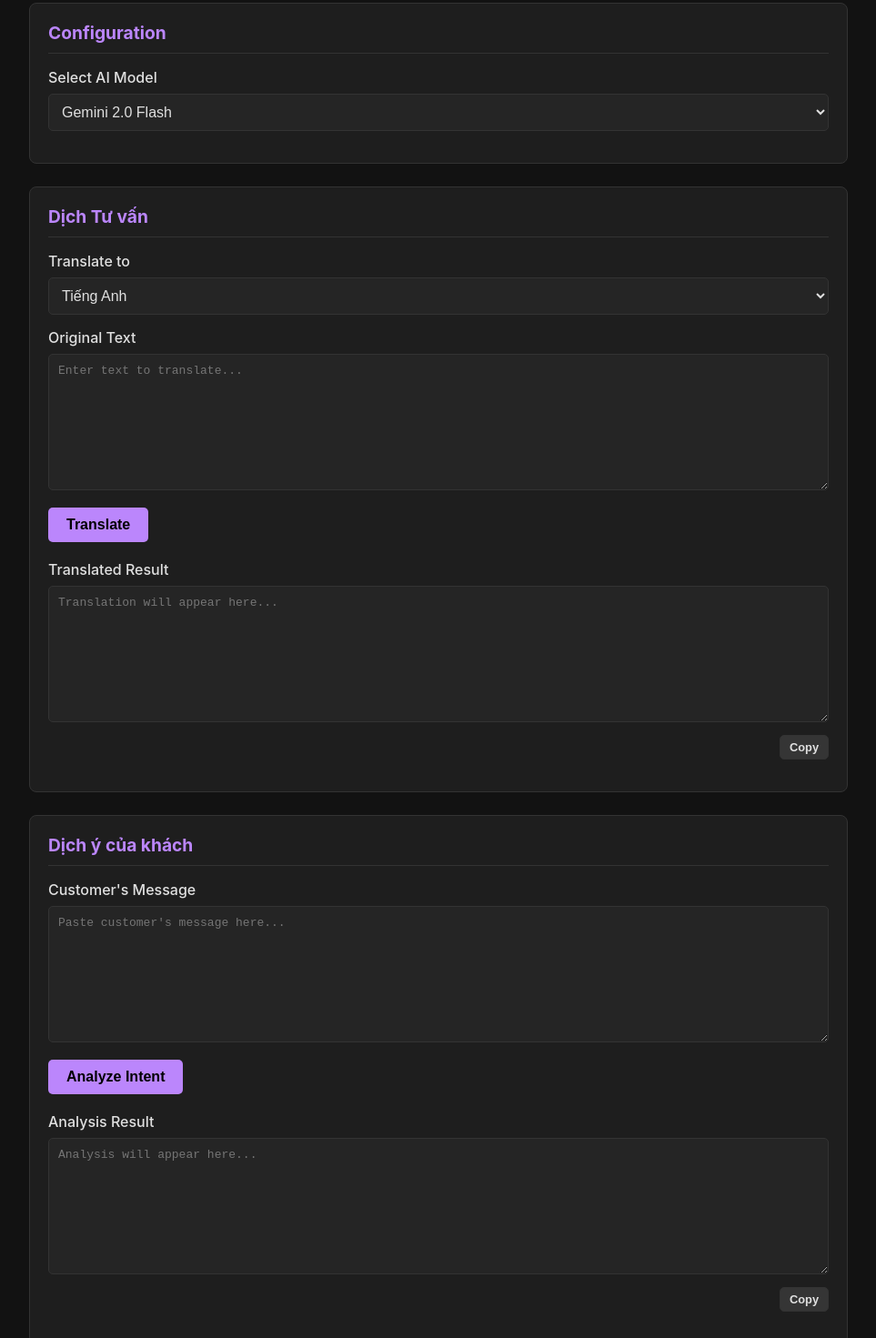
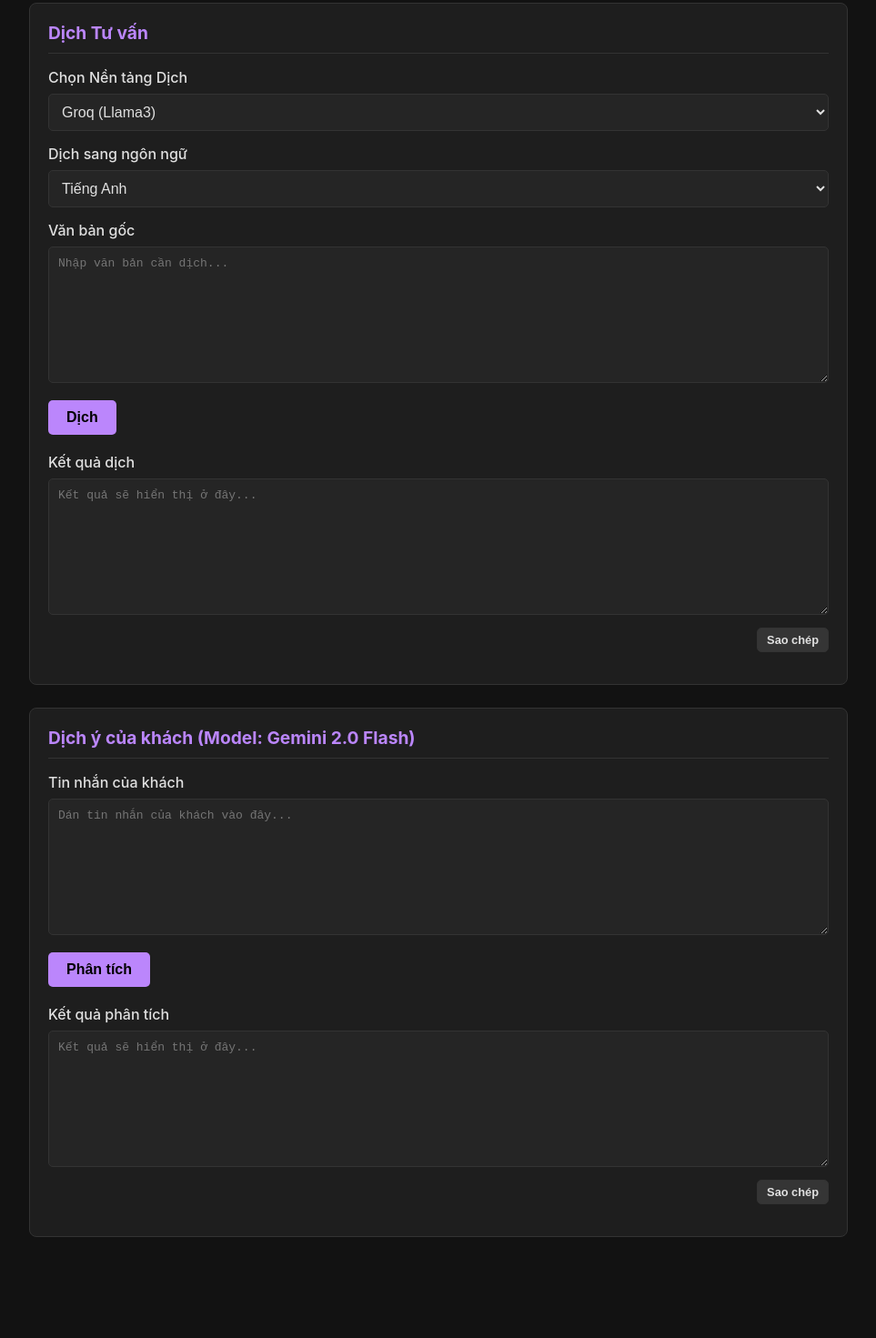
Before and after one commit to MizuCiaossu/ai-translator, a plain HTML site: page index.html in a window 1280 px wide. Shown: the part 98-1569 px from the top of the page at 91% size, without its empty margins (158-1121 px from the left). After the commit the page ends 1478 px from the top, so only its background shows below. Drawn offline with Linux system fonts and the light colour scheme.

Commit message:
Update grok

```diff
--- a/index.html
+++ b/index.html
@@ -7,7 +7,6 @@
     <link rel="stylesheet" href="style.css">
 </head>
 <body>
-
 <div class="container">
     <header>
         <div class="logo">
@@ -16,56 +15,49 @@
     </header>
 
     <div class="card">
-        <h2>Configuration</h2>
+        <h2>Dịch Tư vấn</h2>
+        <!-- BỔ SUNG: Dropdown chọn nền tảng dịch -->
         <div class="form-group">
-            <label for="modelSelect">Select AI Model</label>
-            <!-- CẬP NHẬT TẠI ĐÂY -->
-            <select id="modelSelect">
-                <option value="gemini-2.0-flash">Gemini 2.0 Flash</option>
-                <option value="gemini-1.5-flash-latest">Gemini 1.5 Flash</option>
-                <option value="gemini-pro">Gemini Pro</option>
+            <label for="translationPlatform">Chọn Nền tảng Dịch</label>
+            <select id="translationPlatform">
+                <option value="groq">Groq (Llama3)</option>
+                <option value="openrouter_deepseek">OpenRouter (Deepseek)</option>
             </select>
         </div>
-    </div>
-
-    <div class="card">
-        <h2>Dịch Tư vấn</h2>
         <div class="form-group">
-            <label for="languageSelect">Translate to</label>
+            <label for="languageSelect">Dịch sang ngôn ngữ</label>
             <select id="languageSelect"></select>
         </div>
         <div class="form-group">
-            <label for="sourceText">Original Text</label>
-            <textarea id="sourceText" placeholder="Enter text to translate..."></textarea>
+            <label for="sourceText">Văn bản gốc</label>
+            <textarea id="sourceText" placeholder="Nhập văn bản cần dịch..."></textarea>
         </div>
-        <button id="translateBtn">Translate</button>
+        <button id="translateBtn">Dịch</button>
         <div class="form-group" style="margin-top: 20px;">
-            <label for="translatedText">Translated Result</label>
-            <textarea id="translatedText" readonly placeholder="Translation will appear here..."></textarea>
+            <label for="translatedText">Kết quả dịch</label>
+            <textarea id="translatedText" readonly placeholder="Kết quả sẽ hiển thị ở đây..."></textarea>
             <div class="copy-button-wrapper">
-                <button class="copy-button" data-target="translatedText">Copy</button>
+                <button class="copy-button" data-target="translatedText">Sao chép</button>
             </div>
         </div>
     </div>
 
     <div class="card">
-        <h2>Dịch ý của khách</h2>
+        <h2>Dịch ý của khách (Model: Gemini 2.0 Flash)</h2>
         <div class="form-group">
-            <label for="customerMessage">Customer's Message</label>
-            <textarea id="customerMessage" placeholder="Paste customer's message here..."></textarea>
+            <label for="customerMessage">Tin nhắn của khách</label>
+            <textarea id="customerMessage" placeholder="Dán tin nhắn của khách vào đây..."></textarea>
         </div>
-        <button id="analyzeBtn">Analyze Intent</button>
+        <button id="analyzeBtn">Phân tích</button>
         <div class="form-group" style="margin-top: 20px;">
-            <label for="analysisResult">Analysis Result</label>
-            <textarea id="analysisResult" readonly placeholder="Analysis will appear here..."></textarea>
+            <label for="analysisResult">Kết quả phân tích</label>
+            <textarea id="analysisResult" readonly placeholder="Kết quả sẽ hiển thị ở đây..."></textarea>
             <div class="copy-button-wrapper">
-                <button class="copy-button" data-target="analysisResult">Copy</button>
+                <button class="copy-button" data-target="analysisResult">Sao chép</button>
             </div>
         </div>
     </div>
-
 </div>
-
 <script src="script.js"></script>
 </body>
 </html>
```
